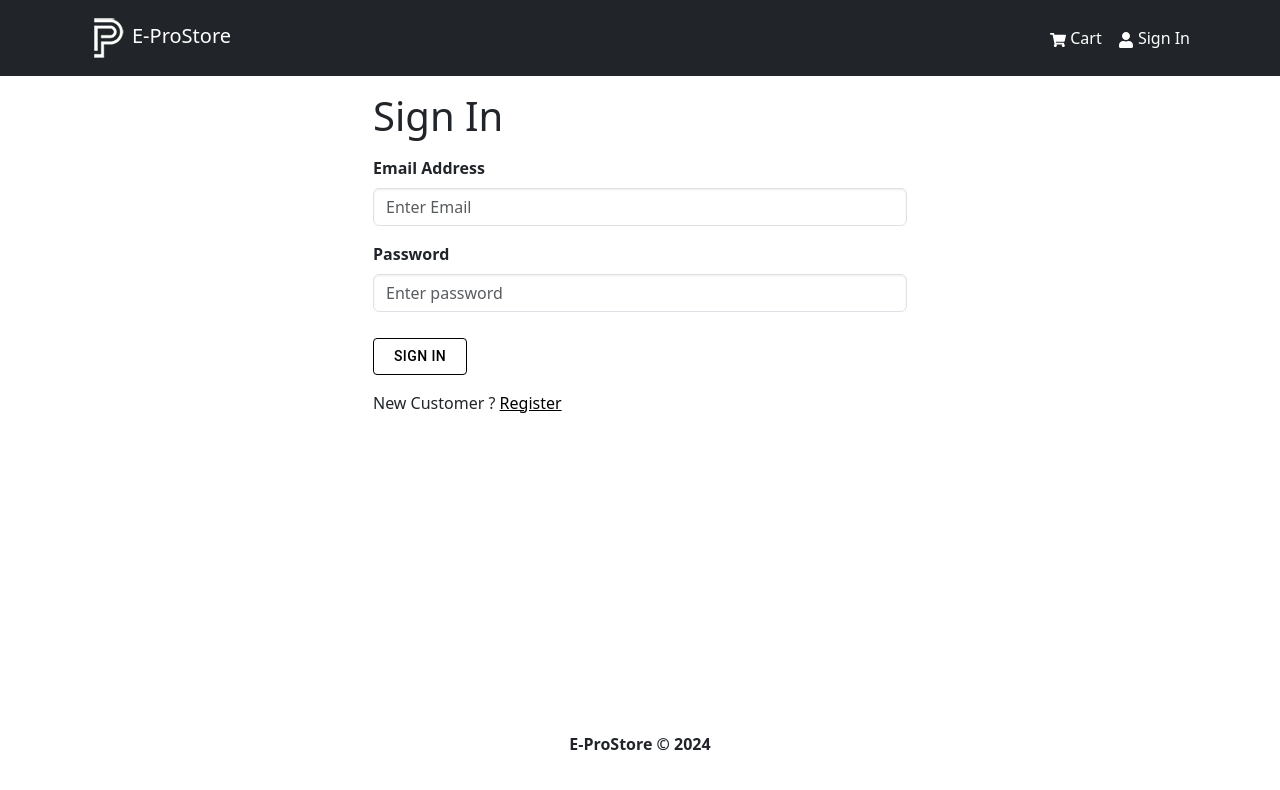
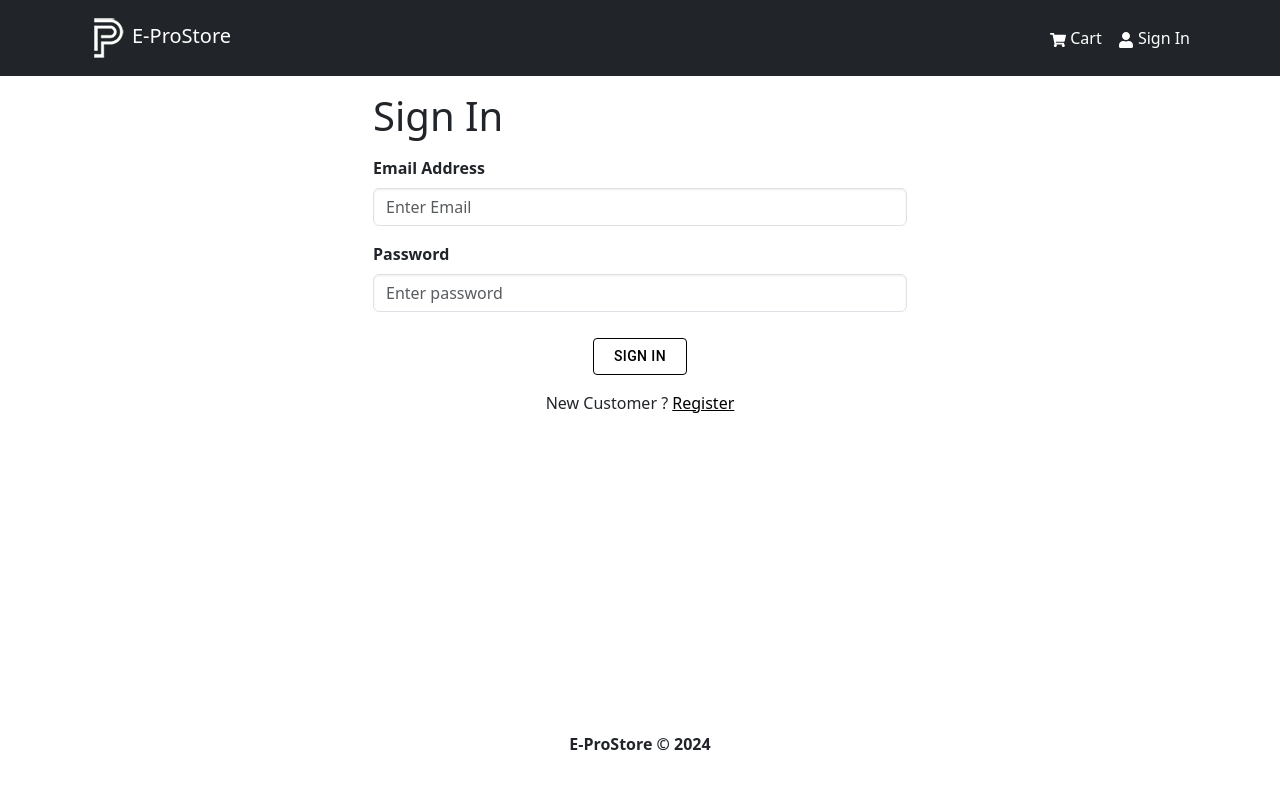
Before and after one commit to Abdullah-Arshad03/E-Commerce-Store, a React (Create React App) app in the folder frontend/: page /login in a window 1280 px wide. Shown: the top 790 px of the page. Built offline with nearby package versions, Linux system fonts and the light colour scheme.

Commit message:
working on the submit handler in the login screen at frontEnd

```diff
--- a/frontend/src/App.js
+++ b/frontend/src/App.js
@@ -1,6 +1,8 @@
 import React from "react";
 import Header from "./components/Header";
 import { Container } from "react-bootstrap";
+import {ToastContainer} from 'react-toastify'
+// import 'react-toastify/dist/ReactToastify.css';
 import Footer from "./components/Footer";
 import { Outlet} from 'react-router-dom'
 
@@ -13,6 +15,7 @@ const App = () =>{
    </Container>
   </main>
   <Footer/>
+  <ToastContainer/>
 
   </>)
 }
--- a/frontend/src/screens/LoginScreen.js
+++ b/frontend/src/screens/LoginScreen.js
@@ -1,5 +1,6 @@
-import { useState } from "react";
-import { Link } from "react-router-dom";
+import { useState , useEffect } from "react";
+import { Link , useLoaderData, useLocation , useNavigate } from "react-router-dom";
+import { useDispatch, useSelector } from "react-redux";
 import {
   Form,
   Row,
@@ -11,13 +12,43 @@ import {
 import { Button } from "@mui/material/";
 
 import FormContainer from "../components/FormContainer";
+import {useLoginMutation} from '../slices/authApiSlice'
+import { setCredentials } from "../slices/authSlice";
+import {toast} from 'react-toastify'
+
 
 const LoginScreen = () => {
+
+  const {search} = useLocation()
+  const sp = new URLSearchParams(search)
+  const redirect = sp.get('redirect') || '/'
+  const navigate = useNavigate()
+  const {userInfo} = useSelector((state)=> state.auth)
+  const dispatch = useDispatch()
+
+  const [login , {isLoading , error}] = useLoginMutation()
+
   const [email, setEmail] = useState("");
   const [password, setPassword] = useState("");
 
-  const submitHandler = (e) => {
+  const submitHandler = async (e) => {
     e.preventDefault();
+    try {
+      // this following statement is like hitting the post api and after successfully it hits,
+      // we get the response in the res variable and obviously after posting the data into the database
+      // we want to call the setCredentials func from our authSlice, to set the userInfo ( we get after
+      // successfully making the post request) , in our frontEnd, in the Redux.
+      const res =  await login({email, password})
+      console.log(res)
+      dispatch(setCredentials({...res}))
+      navigate(redirect)
+
+
+    } catch (error) {
+      toast.error(error?.data?.message || error.error)
+      console.log(error)
+    }
+
     console.log("submit");
   };
 
@@ -47,7 +78,7 @@ const LoginScreen = () => {
               onChange={(e) => setPassword(e.target.value)}
             ></FormControl>
           </FormGroup>
-
+   <div style={{display: 'flex' , justifyContent: 'center' , alignItems: 'center'}}>
           <Button
             className="buttonn"
             // variant="outlined"
@@ -56,13 +87,15 @@ const LoginScreen = () => {
           >
             Sign In
           </Button>
+          </div>
         </Form>
-
+        <div style={{display: 'flex' , justifyContent: 'center' , alignItems: 'center'}}>
         <Row className="py-3">
           <Col>
             New Customer ? <Link  style={{ color:'black'}}to="/register">Register</Link>
           </Col>
         </Row>
+        </div>
       </FormContainer>
     </>
   );
--- a/frontend/src/slices/authApiSlice.js
+++ b/frontend/src/slices/authApiSlice.js
@@ -8,11 +8,10 @@ const authApiSlice = apiSlice.injectEndpoints({
         login : builder.mutation({
             query : (data)=>({
                 url : `${AUTH_URL}/login`,
-                method : POST ,
+                method : "POST",
                 body : data
             })
         }),
-
     })
 })
 
--- a/frontend/src/slices/authSlice.js
+++ b/frontend/src/slices/authSlice.js
@@ -14,7 +14,7 @@ const authSlice = createSlice({
         setCredentials : (state , action) => {
                let credentials = action.payload
                state.userInfo = credentials
-               localStorage.setItem('userInfo' , state.userInfo)
+               localStorage.setItem('userInfo' , JSON.stringify(state.userInfo))
         }
 }})
 
```
